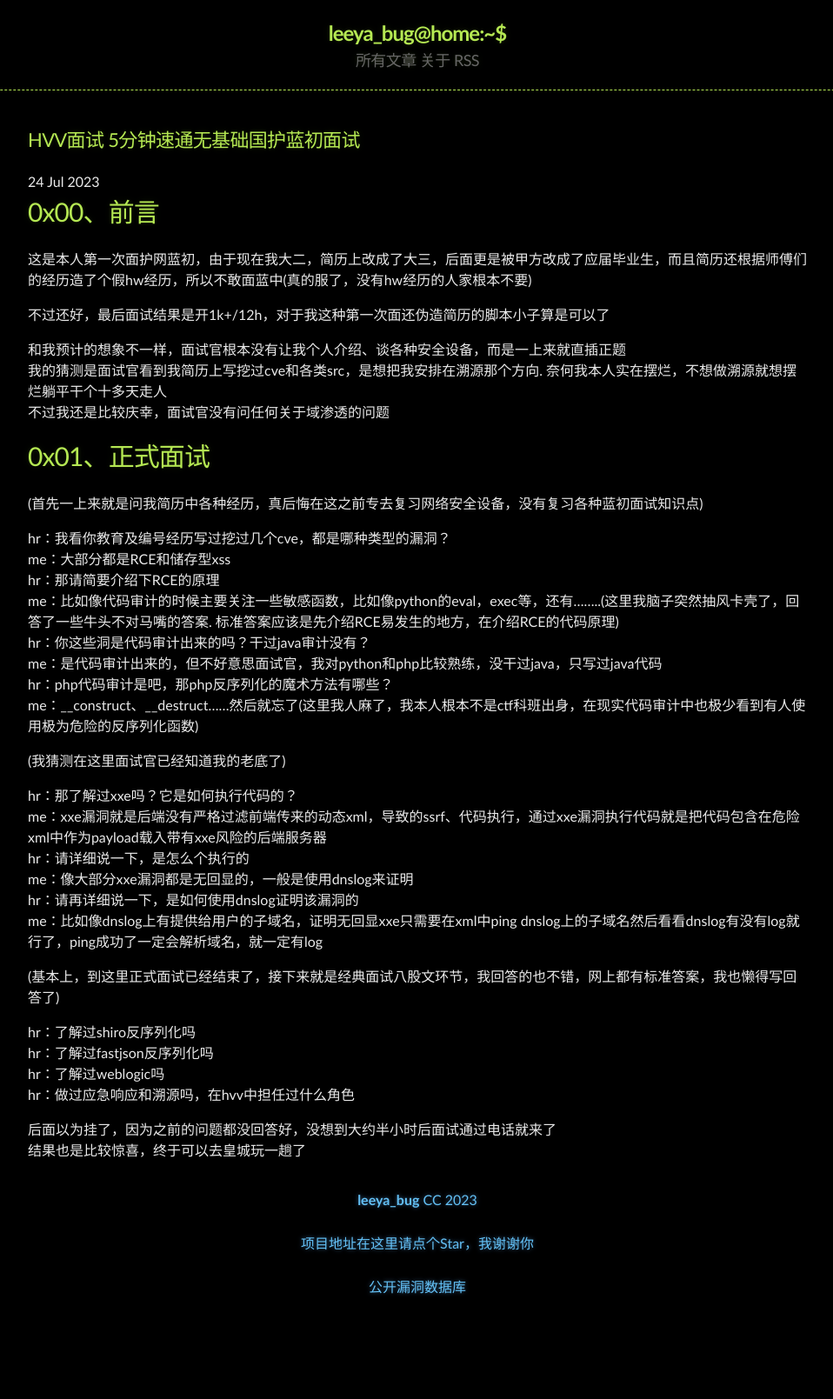
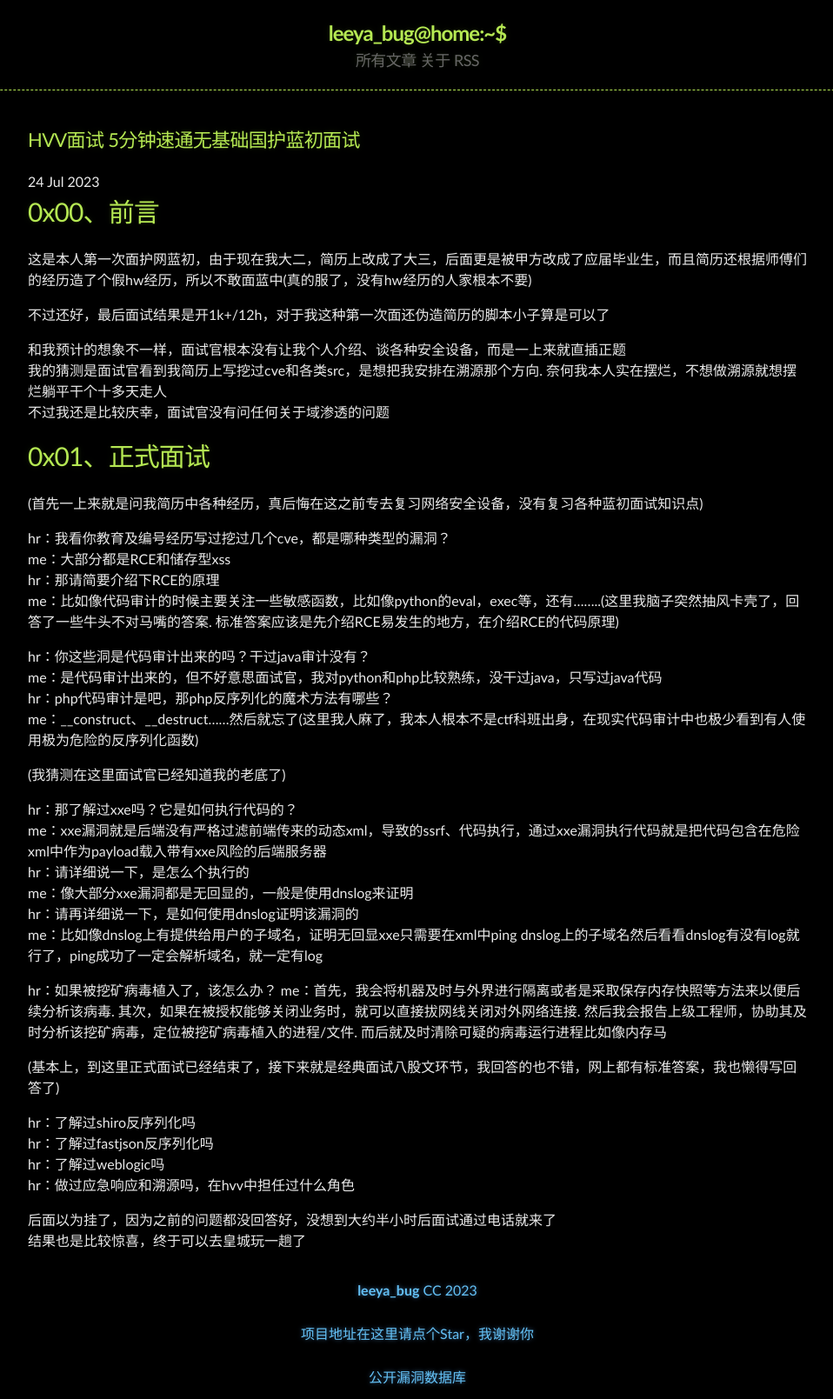
Before and after one commit to Leeyangee/leeyangee.github.io, a Jekyll site: the page built from _posts/2023-07-24-HVV面试 5分钟速通无基础国护蓝初面试.md, in a window 1280 px wide. Shown: the whole page at 87% size, without its empty margins (160-1118 px from the left). Built offline with Jekyll 4.4.1, drawn with Linux system fonts in a browser that asks for light colours; before the commit the page ends 1505 px from its top, so only the background shows below that.

Commit message:
Update 2023-07-24-HVV面试 5分钟速通无基础国护蓝初面试.md

```diff
--- a/_posts/2023-07-24-HVV面试 5分钟速通无基础国护蓝初面试.md
+++ b/_posts/2023-07-24-HVV面试 5分钟速通无基础国护蓝初面试.md
@@ -20,6 +20,7 @@ hr：我看你教育及编号经历写过挖过几个cve，都是哪种类型的
 me：大部分都是RCE和储存型xss
 hr：那请简要介绍下RCE的原理
 me：比如像代码审计的时候主要关注一些敏感函数，比如像python的eval，exec等，还有........(这里我脑子突然抽风卡壳了，回答了一些牛头不对马嘴的答案. 标准答案应该是先介绍RCE易发生的地方，在介绍RCE的代码原理)
+
 hr：你这些洞是代码审计出来的吗？干过java审计没有？
 me：是代码审计出来的，但不好意思面试官，我对python和php比较熟练，没干过java，只写过java代码
 hr：php代码审计是吧，那php反序列化的魔术方法有哪些？
@@ -34,6 +35,9 @@ me：像大部分xxe漏洞都是无回显的，一般是使用dnslog来证明
 hr：请再详细说一下，是如何使用dnslog证明该漏洞的
 me：比如像dnslog上有提供给用户的子域名，证明无回显xxe只需要在xml中ping dnslog上的子域名然后看看dnslog有没有log就行了，ping成功了一定会解析域名，就一定有log
 
+hr：如果被挖矿病毒植入了，该怎么办？
+me：首先，我会将机器及时与外界进行隔离或者是采取保存内存快照等方法来以便后续分析该病毒. 其次，如果在被授权能够关闭业务时，就可以直接拔网线关闭对外网络连接. 然后我会报告上级工程师，协助其及时分析该挖矿病毒，定位被挖矿病毒植入的进程/文件. 而后就及时清除可疑的病毒运行进程比如像内存马
+
 (基本上，到这里正式面试已经结束了，接下来就是经典面试八股文环节，我回答的也不错，网上都有标准答案，我也懒得写回答了)
 
 hr：了解过shiro反序列化吗
```
